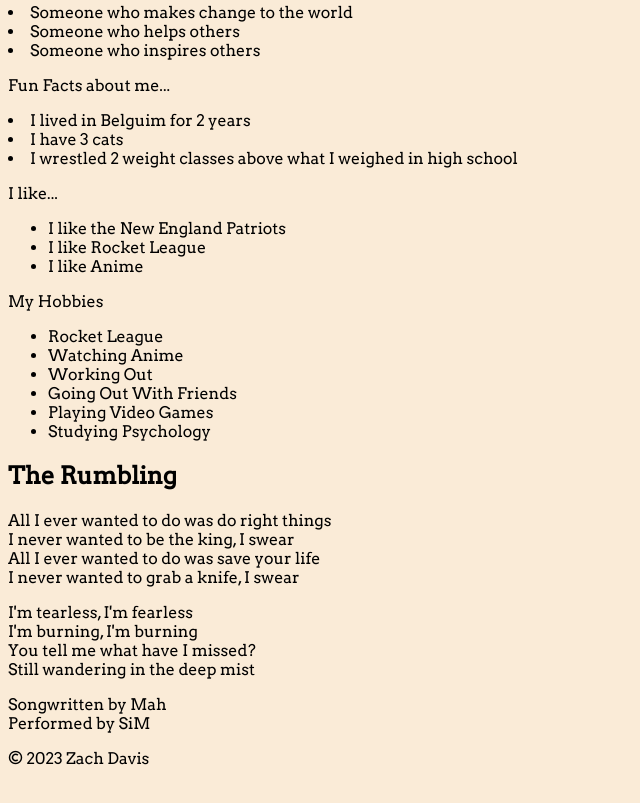
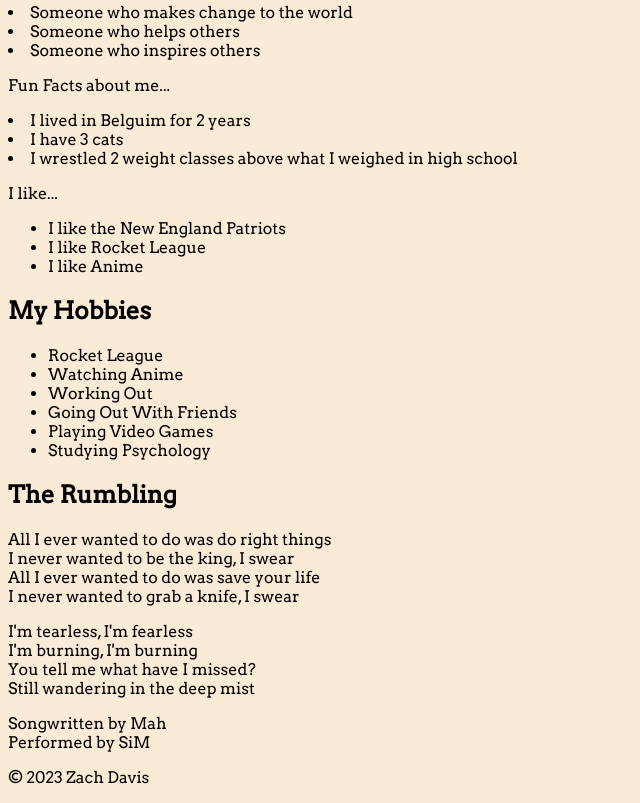
Before and after one commit to RVCC-IDMX/about-me-Zdavis518, a plain HTML site: page index.html in a window 1280 px wide. Shown: the part 873-1676 px from the top of the page, without its empty margins (0-640 px from the left). Drawn offline with Linux system fonts and the light colour scheme; a web font is replaced by a local one.

Commit message:
Adding Hobbies

```diff
--- a/index.html
+++ b/index.html
@@ -79,7 +79,7 @@
         <!--End of things I like-->
 
         </section>
-       <section
+       <section>
 
         <h2>My Hobbies</h2>
 
```
